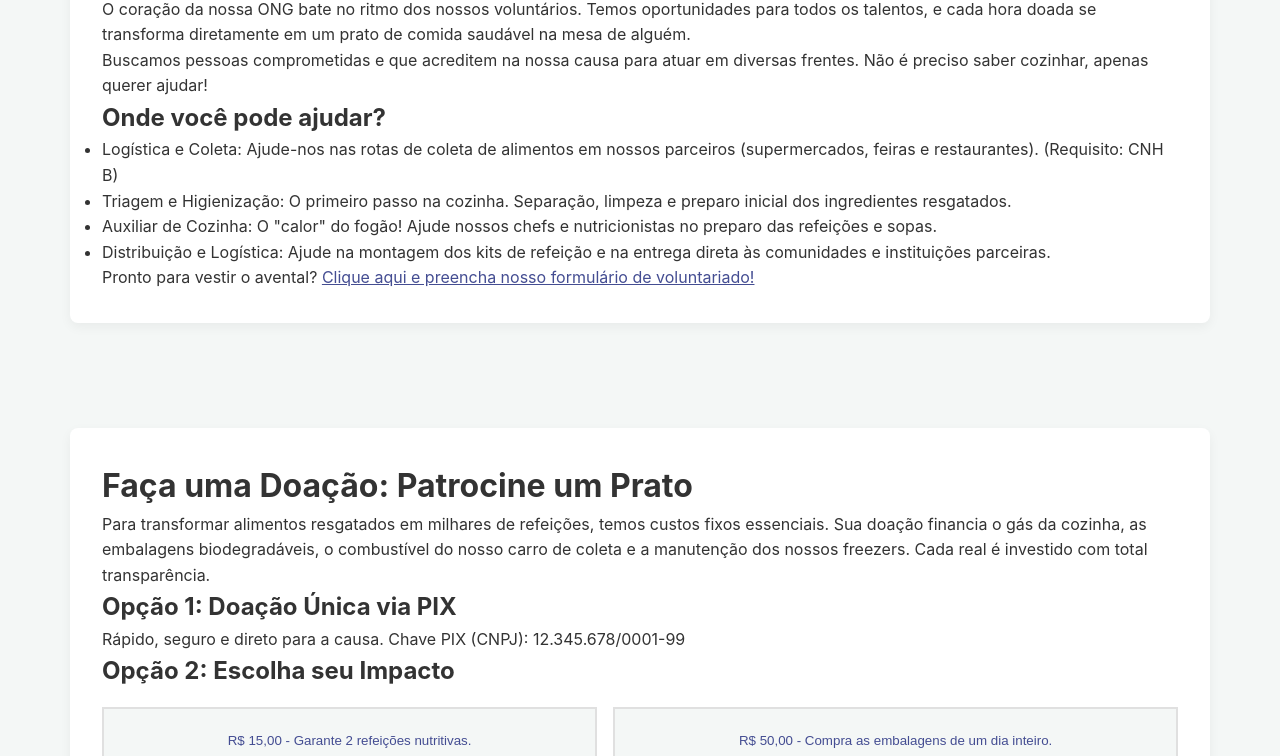
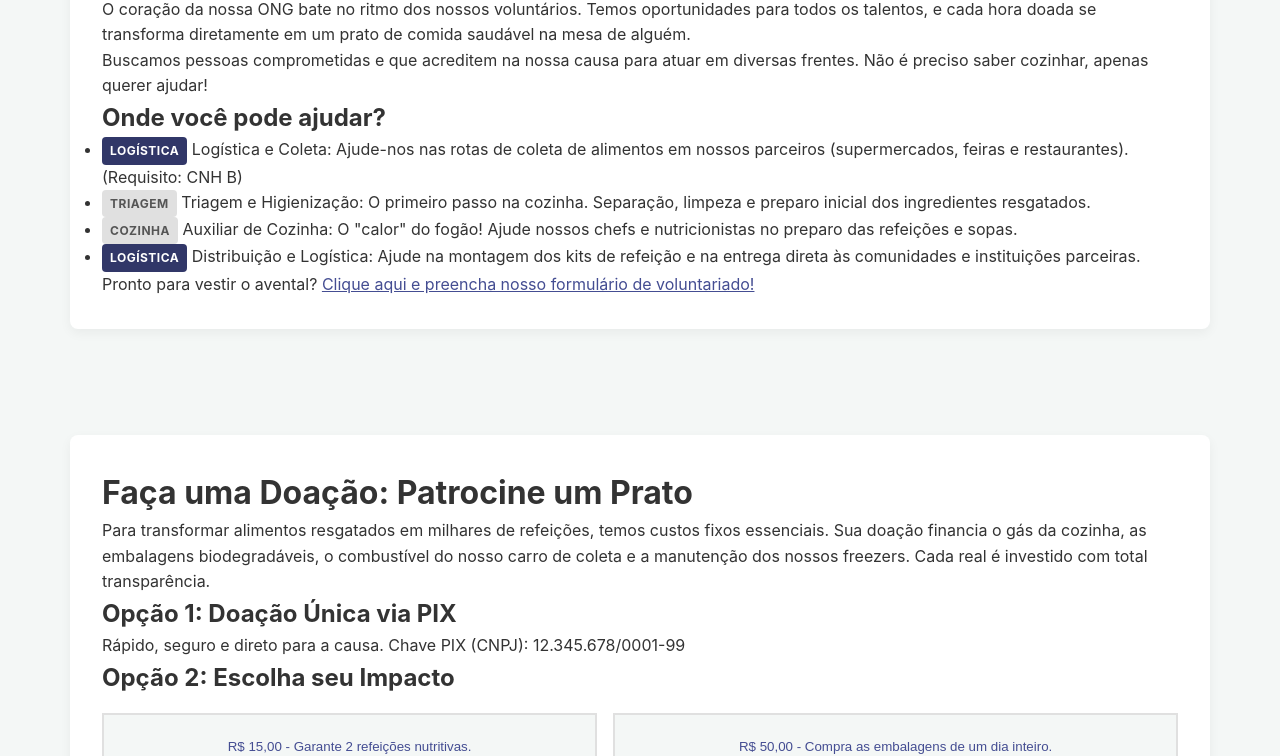
Before and after one commit to ingridmarceleferreira/projeto_HTML5Sem-ntica_ONG, a plain HTML site: page projetos.html in a window 1280 px wide. Shown: the part 346-1102 px from the top of the page. Drawn offline with Linux system fonts and the light colour scheme.

Commit message:
feat: Adiciona sistema de badges e tags CSS

```diff
--- a/css/style.css
+++ b/css/style.css
@@ -556,3 +556,47 @@ Requisitos: Menu responsivo e breakpoints.
     transform: translateY(-8px) rotate(-45deg);
   }
 }
+
+/* ===============================================
+COMPONENTE: BADGES E TAGS
+Requisitos: Sistema de categorização.
+===============================================
+*/
+
+.badge {
+  display: inline-block; /* Para ficar ao lado do texto */
+  padding: 4px var(--espaco-xs); /* 4px em cima/baixo, 8px nas laterais */
+  font-size: 0.75rem; /* 12px (bem pequeno) */
+  font-weight: bold;
+  text-transform: uppercase; /* TUDO EM MAIÚSCULO */
+  letter-spacing: 0.5px; /* Espaçamento leve entre as letras */
+  border-radius: 4px; /* Cantos levemente arredondados */
+
+  /* Cores padrão (neutras) */
+  background-color: var(--cor-borda);
+  color: var(--cor-texto-secundario);
+}
+
+/* Variação de Cor: Badge Primário (para tags de "Voluntariado", por ex.) */
+.badge-primario {
+  background-color: var(--cor-primaria-escura);
+  color: var(--cor-superficie);
+}
+
+/* Variação de Cor: Badge Secundário (para "Urgente" ou "Doação") */
+.badge-secundario {
+  background-color: var(--cor-secundaria);
+  color: var(--cor-superficie);
+}
+
+/* Variação de Cor: Badge de Sucesso (para "Novo") */
+.badge-sucesso {
+  background-color: var(--cor-sucesso);
+  color: var(--cor-superficie);
+}
+
+/* Variação de Cor: Badge de Erro (para "Urgente") */
+.badge-erro {
+  background-color: var(--cor-erro);
+  color: var(--cor-superficie);
+}
--- a/projetos.html
+++ b/projetos.html
@@ -13,7 +13,7 @@
  <header class="cabecalho">
     <div class="cabecalho-container">
         <a href="index.html" class="logo-link">
-            <img src="assets/img/logo.png" alt="Logo Prato Cheio, Futuro Certo">
+            <img src="assets/img/logo.ong.png" alt="Logo Prato Cheio, Futuro Certo">
         </a>
 
         <nav class="menu-principal">
@@ -47,10 +47,22 @@
             <h3>Onde você pode ajudar?</h3>
 
             <ul>
-                <li>Logística e Coleta: Ajude-nos nas rotas de coleta de alimentos em nossos parceiros (supermercados, feiras e restaurantes). (Requisito: CNH B)</li>
-                <li>Triagem e Higienização: O primeiro passo na cozinha. Separação, limpeza e preparo inicial dos ingredientes resgatados.</li>
-                <li>Auxiliar de Cozinha: O "calor" do fogão! Ajude nossos chefs e nutricionistas no preparo das refeições e sopas.</li>
-                <li>Distribuição e Logística: Ajude na montagem dos kits de refeição e na entrega direta às comunidades e instituições parceiras.</li>
+                <li>
+                    <span class="badge badge-primario">Logística</span>
+                    Logística e Coleta: Ajude-nos nas rotas de coleta de alimentos em nossos parceiros (supermercados, feiras e restaurantes). (Requisito: CNH B)
+                </li>
+                <li>
+                    <span class="badge">Triagem</span>
+                    Triagem e Higienização: O primeiro passo na cozinha. Separação, limpeza e preparo inicial dos ingredientes resgatados.
+                </li>
+                <li>
+                    <span class="badge">Cozinha</span>
+                    Auxiliar de Cozinha: O "calor" do fogão! Ajude nossos chefs e nutricionistas no preparo das refeições e sopas.
+                </li>
+                <li>
+                    <span class="badge badge-primario">Logística</span>
+                    Distribuição e Logística: Ajude na montagem dos kits de refeição e na entrega direta às comunidades e instituições parceiras.
+                </li>
             </ul>
 
             <p>Pronto para vestir o avental?
```
Also changed, not shown: cadastro.html (+1 -1 lines), index.html (+1 -1 lines).
